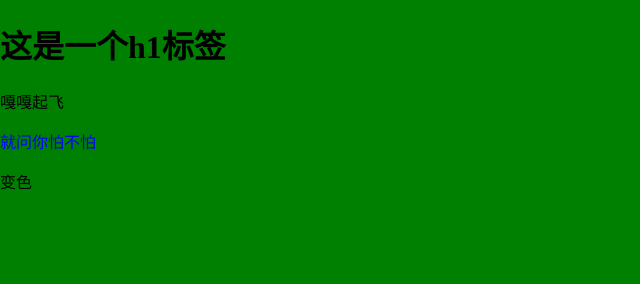
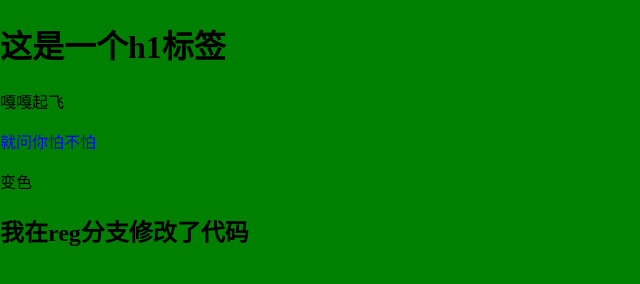
Before and after one commit to long0228/project_01, a plain HTML site: page index.html in a window 1280 px wide. Shown: the whole page, without its empty margins (0-640 px from the left). Drawn offline with Linux system fonts and the light colour scheme.

Commit message:
在reg分支中修改了h2

```diff
--- a/index.html
+++ b/index.html
@@ -15,6 +15,7 @@
   <p>嘎嘎起飞</p>
   <span>就问你怕不怕</span>
   <p>变色</p>
+  <h2>我在reg分支修改了代码</h2>
 </body>
 <script src="./index.js"></script>
 
```
